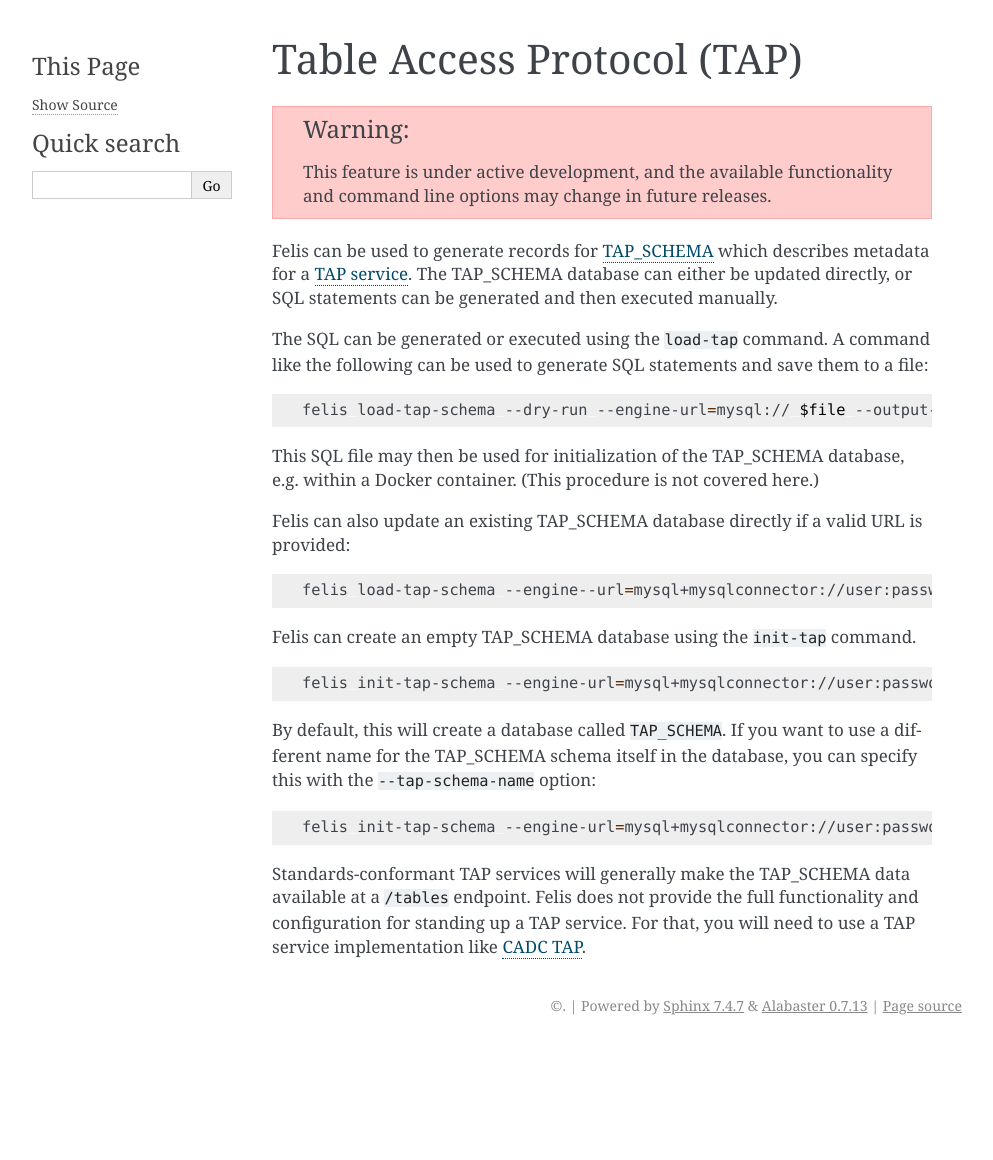
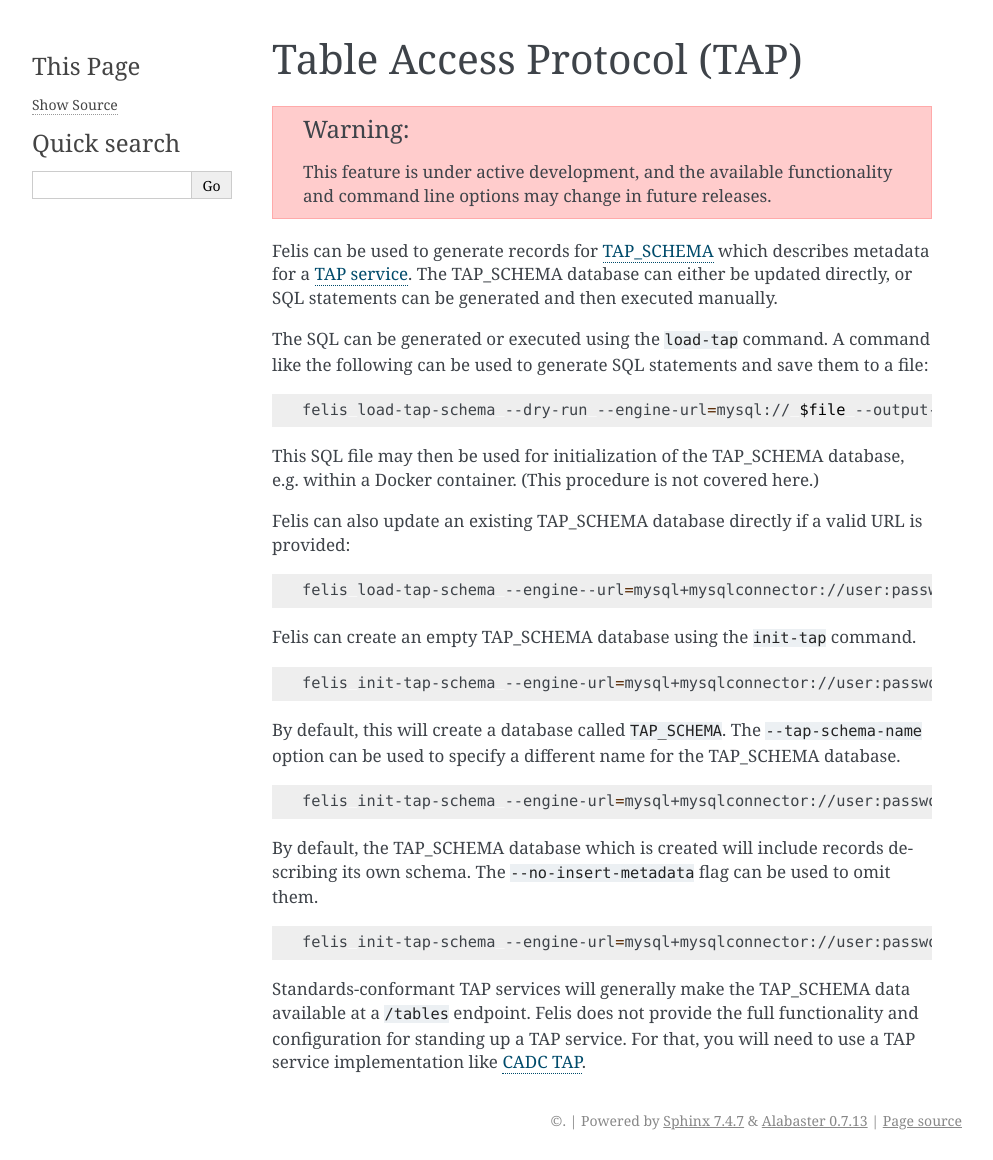
Before and after one commit to lsst/felis, a Sphinx documentation site: the page built from docs/user-guide/tap.rst, in a window 1280 px wide. Shown: the whole page, without its empty margins (148-1141 px from the left). Built offline with Sphinx 7.4.7, drawn with Linux system fonts in a browser that asks for light colours; before the commit the page ends 1045 px from its top, so only the background shows below that.

Commit message:
Add documentation to TAP section on omitting the TAP self-description records

```diff
--- a/docs/user-guide/tap.rst
+++ b/docs/user-guide/tap.rst
@@ -36,13 +36,19 @@ Felis can create an empty TAP_SCHEMA database using the ``init-tap`` command.
     felis init-tap-schema --engine-url=mysql+mysqlconnector://user:password@host:port
 
 By default, this will create a database called ``TAP_SCHEMA``.
-If you want to use a different name for the TAP_SCHEMA schema itself in the database, you can specify this
-with the ``--tap-schema-name`` option:
+The ``--tap-schema-name`` option can be used to specify a different name for the TAP_SCHEMA database.
 
 .. code-block:: bash
 
     felis init-tap-schema --engine-url=mysql+mysqlconnector://user:password@host:port --tap-schema-name=MY_TAP_SCHEMA
 
+By default, the TAP_SCHEMA database which is created will include records describing its own schema.
+The ``--no-insert-metadata`` flag can be used to omit them.
+
+.. code-block:: bash
+
+    felis init-tap-schema --engine-url=mysql+mysqlconnector://user:password@host:port --no-insert-metadata
+
 Standards-conformant TAP services will generally make the TAP_SCHEMA data available at a ``/tables`` endpoint.
 Felis does not provide the full functionality and configuration for standing up a TAP service.
 For that, you will need to use a TAP service implementation like
```
